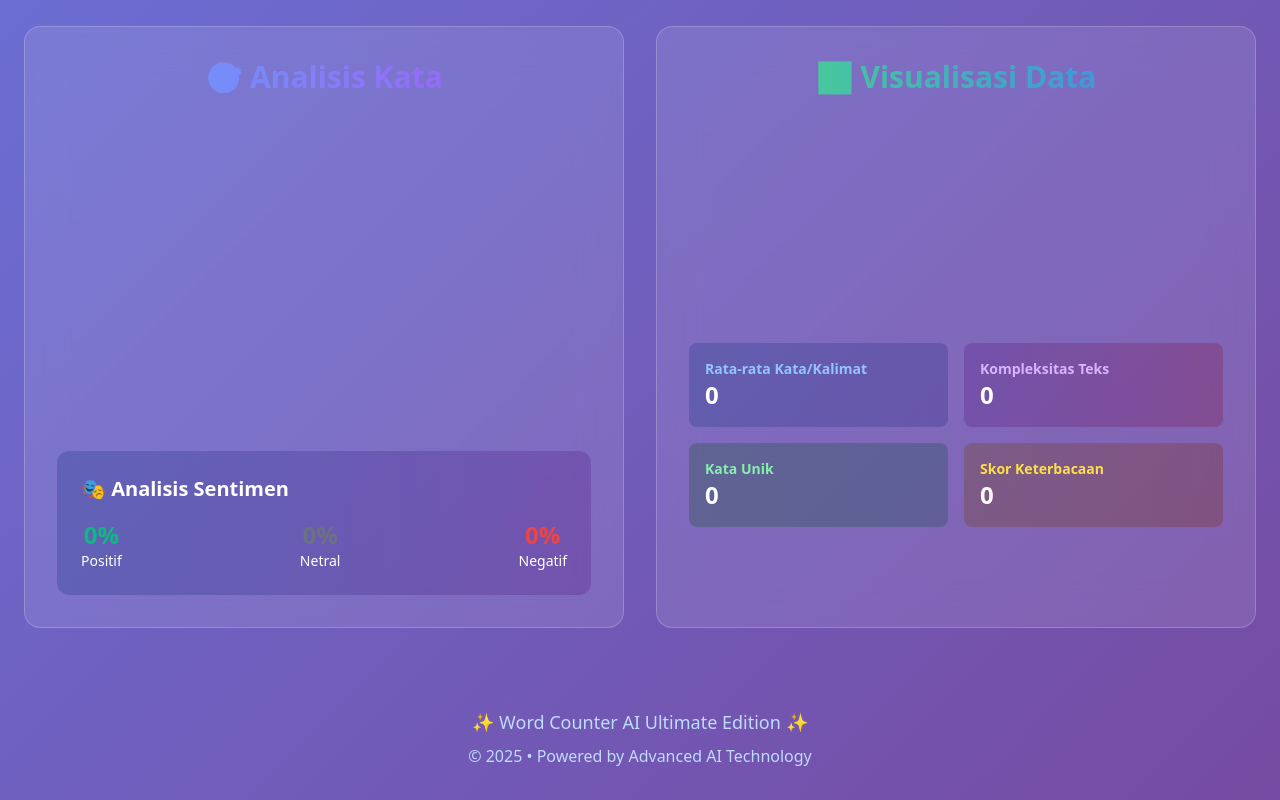
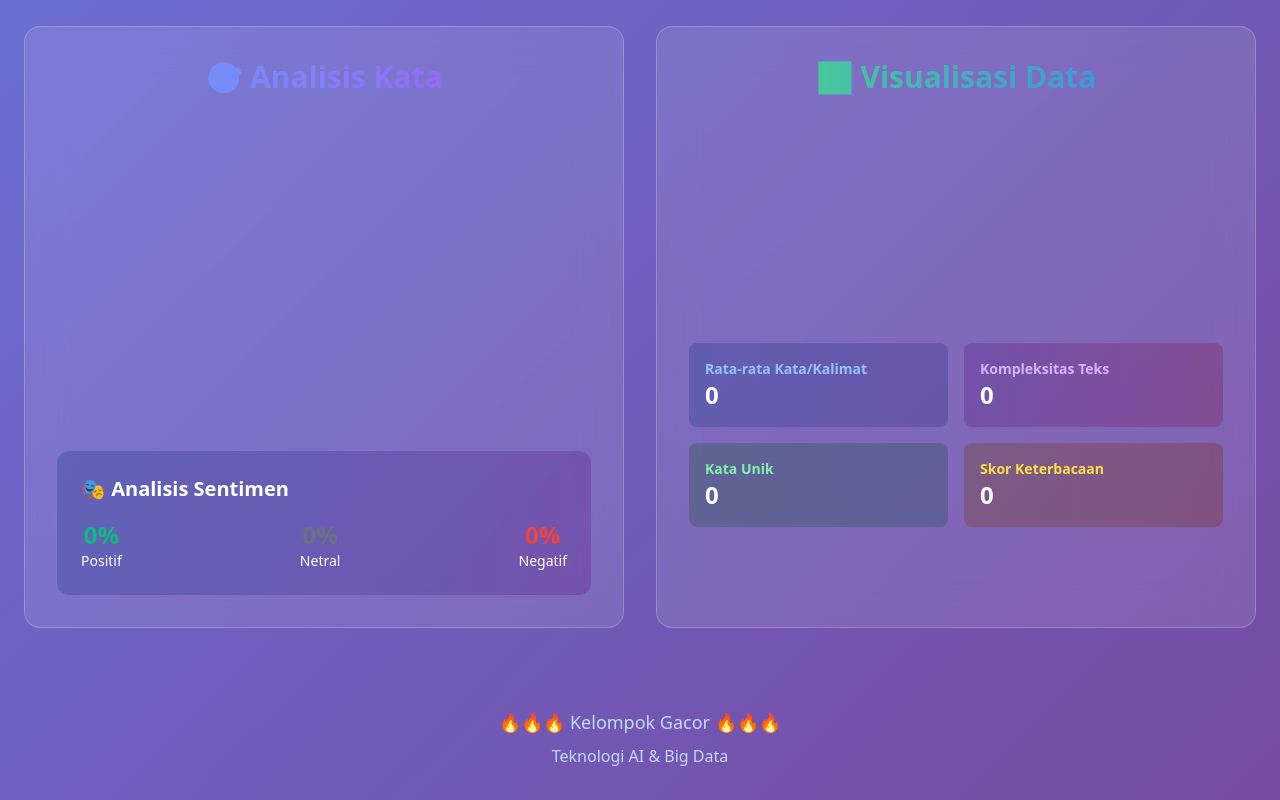
Before and after one commit to appanguyyy/wordcountultimate, a plain HTML site: page index.html in a window 1280 px wide. Shown: the part 999-1799 px from the top of the page. Drawn offline with nearby package versions, Linux system fonts and the light colour scheme.

Commit message:
Update index.html

```diff
--- a/index.html
+++ b/index.html
@@ -211,6 +211,7 @@
       </h1>
       <div class="text-2xl font-bold mb-2">
         <span class="typing-animation">ULTIMATE EDITION</span>
+
       </div>
       <p class="text-blue-200 text-xl font-light max-w-2xl mx-auto leading-relaxed">
         Analisis teks super canggih dengan AI, visualisasi data real-time, dan fitur premium lainnya!
@@ -384,8 +385,8 @@
 
   <footer class="text-center py-8 text-blue-200 font-light relative z-10">
     <div class="max-w-4xl mx-auto px-6">
-      <p class="text-lg mb-2">✨ Word Counter AI Ultimate Edition ✨</p>
-      <p>&copy; 2025 • Powered by Advanced AI Technology</p>
+      <p class="text-lg mb-2">🔥🔥🔥 Kelompok Gacor 🔥🔥🔥</p>
+      <p>Teknologi AI & Big Data</p>
     </div>
   </footer>
 
```
